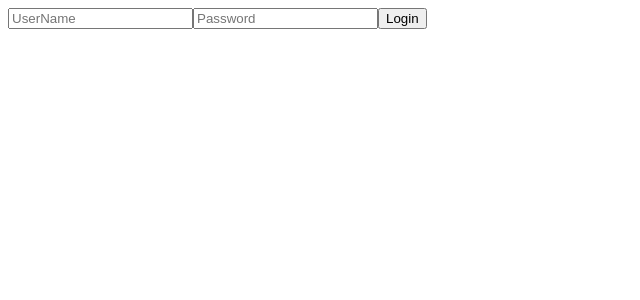
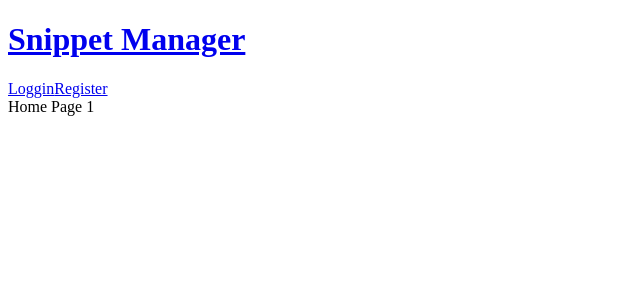
Before and after one commit to TheXilot/snippet-client, a React (Create React App) app: page / in a window 1280 px wide. Shown: the top 300 px of the page, without its empty margins (0-640 px from the left). Built offline with nearby package versions, Linux system fonts and the light colour scheme.

Commit message:
basic configuration

```diff
--- a/package.json
+++ b/package.json
@@ -8,6 +8,7 @@
     "@testing-library/user-event": "^12.8.3",
     "react": "^17.0.2",
     "react-dom": "^17.0.2",
+    "react-router-dom": "^6.0.2",
     "react-scripts": "4.0.3",
     "web-vitals": "^1.1.2"
   },
--- /dev/null
+++ b/src/App.js
@@ -0,0 +1,8 @@
+import React from "react";
+import Router from "./Router";
+
+function App() {
+  return <Router />;
+}
+
+export default App;
--- /dev/null
+++ b/src/Router.js
@@ -0,0 +1,19 @@
+import React from "react";
+import { BrowserRouter, Route, Routes } from "react-router-dom";
+import NavBar from "./components/misc/Navbar";
+import Home from "./components/home/Home";
+
+function Router() {
+  return (
+    <BrowserRouter>
+      <NavBar />
+      <Routes>
+        <Route exact path="/" element={<Home />}></Route>
+        <Route path="/login">Login</Route>
+        <Route path="/register">Register</Route>
+      </Routes>
+    </BrowserRouter>
+  );
+}
+
+export default Router;
--- /dev/null
+++ b/src/components/home/Home.js
@@ -0,0 +1,7 @@
+import React from "react";
+
+function Home() {
+  return <div className="home">Home Page 1 </div>;
+}
+
+export default Home;
--- /dev/null
+++ b/src/components/misc/Navbar.js
@@ -0,0 +1,20 @@
+import React from "react";
+import { Link } from "react-router-dom";
+
+function NavBar() {
+  return (
+    <div className="navbar">
+      <Link to="/">
+        <h1>Snippet Manager</h1>
+      </Link>
+      <Link to="/login">
+        Loggin
+      </Link>
+      <Link to="/register">
+        Register
+      </Link>
+    </div>
+  );
+}
+
+export default NavBar;
--- a/src/index.js
+++ b/src/index.js
@@ -1,132 +1,5 @@
-import React, { useState } from "react";
-import reactDom from "react-dom";
+import React from "react";
+import ReactDom from "react-dom";
+import App from "./App";
 
-function App() {
-  const [fromUserName, setUserName] = useState("");
-  const [fromUserPwd, setUserPwd] = useState("");
-
-  function sendData(e) {
-    e.preventDefault();
-    console.log(fromUserName);
-  }
-
-  return (
-    <>
-      <form onSubmit={sendData}>
-        <input
-          type="text"
-          placeholder="UserName"
-          onChange={(e) => setUserName(e.target.value)}
-        />
-        <input
-          type="password"
-          placeholder="Password"
-          onChange={(e) => setUserPwd(e.target.value)}
-        />
-        <button type="submit">Login</button>
-      </form>
-    </>
-  );
-}
-
-// function App() {
-//   const snippets = [
-//     {
-//       title: "Snippet 1",
-//     },
-//     {
-//       title: "Snippet 2",
-//     },
-//     {
-//       title: "Snippet 3",
-//     },
-//     {
-//       title: "Snippet 4",
-//     },
-//   ];
-
-//   function renderSnippets() {
-//     return snippets.map((snippet, i) => {
-//       return <Snippet title={snippet.title} key={i} />;
-//     });
-//   }
-//   return <>{renderSnippets()}</>;
-// }
-
-// function Snippet(props) {
-//   return <h1>{props.title}</h1>;
-// }
-
-// function App() {
-//   const [time, setTime] = useState(new Date().toLocaleTimeString());
-
-//   useEffect(() => {
-//     setInterval(() => {
-//       setTime(new Date().toLocaleTimeString());
-//       console.log("a");
-//     }, 1000);
-//   }, []);
-//   return <Clock time={time} />;
-// }
-// function Clock(props) {
-//   return <p>it's currently {props.time}</p>;
-// }
-
-// function App() {
-//   const [showMessage, setShowMessage] = useState(false);
-
-//   function onClick() {
-//     setShowMessage(!showMessage);
-//   }
-//   return (
-//     <>
-//       <p>Message : {showMessage && <Message message="Bonjour" />} </p>
-//       <p>
-//         {showMessage ? (
-//           <Message message="toglled ON" />
-//         ) : (
-//           <Message message="toglled OFF" />
-//         )}
-//       </p>
-//       <button onClick={onClick}>Click on Me</button>
-//     </>
-//   );
-// }
-// function Message(props) {
-//   return (
-//     <>
-//       <b>{props.message}</b>
-//     </>
-//   );
-// }
-// function Welcome(props) {
-//   return <h1>Welcome {props.user}!</h1>;
-// }
-// function App() {
-//   const [message, setMessage] = useState("Hello Word !!");
-//   useEffect(() => {
-//     setTimeout(() => {
-//       setMessage(Math.random);
-//     }, 1000);
-//   }, []);
-
-//   return (
-//     <>
-//       <Welcome user="Amine" message={message} />
-//       <Welcome user="Farid" message={message} />
-//       <Welcome user="Ahmed" message={message} />
-//     </>
-//   );
-// }
-// class Welcome extends React.Component {
-//   render() {
-//     return (
-//       <>
-//         <h1>Welcome {this.props.user} to my website!</h1>
-//         <p>{this.props.message}</p>
-//       </>
-//     );
-//   }
-// }
-
-reactDom.render(<App />, document.getElementById("root"));
+ReactDom.render(<App />, document.getElementById("root"));
```
Also changed, not shown: src/index_last.js (added, +132 -0 lines), 1 other file (tests, documents, lock files or other folders).
